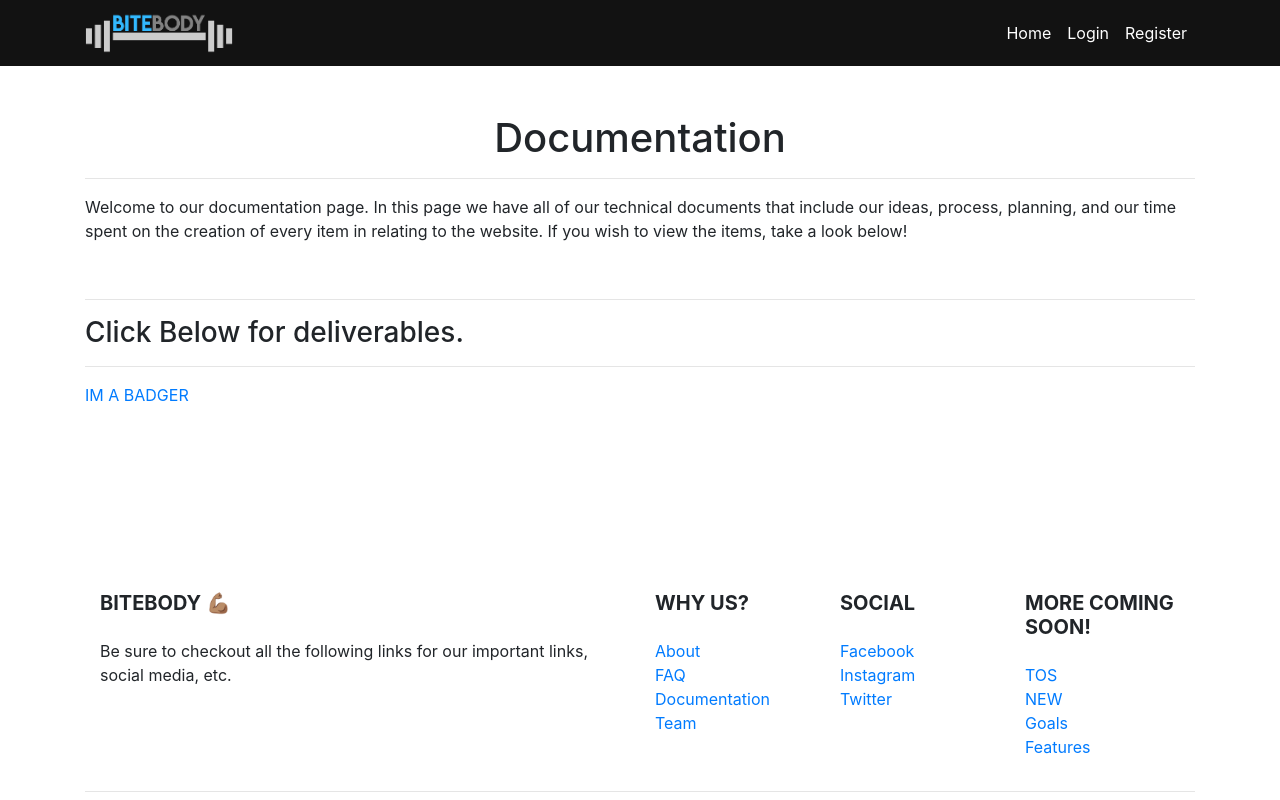
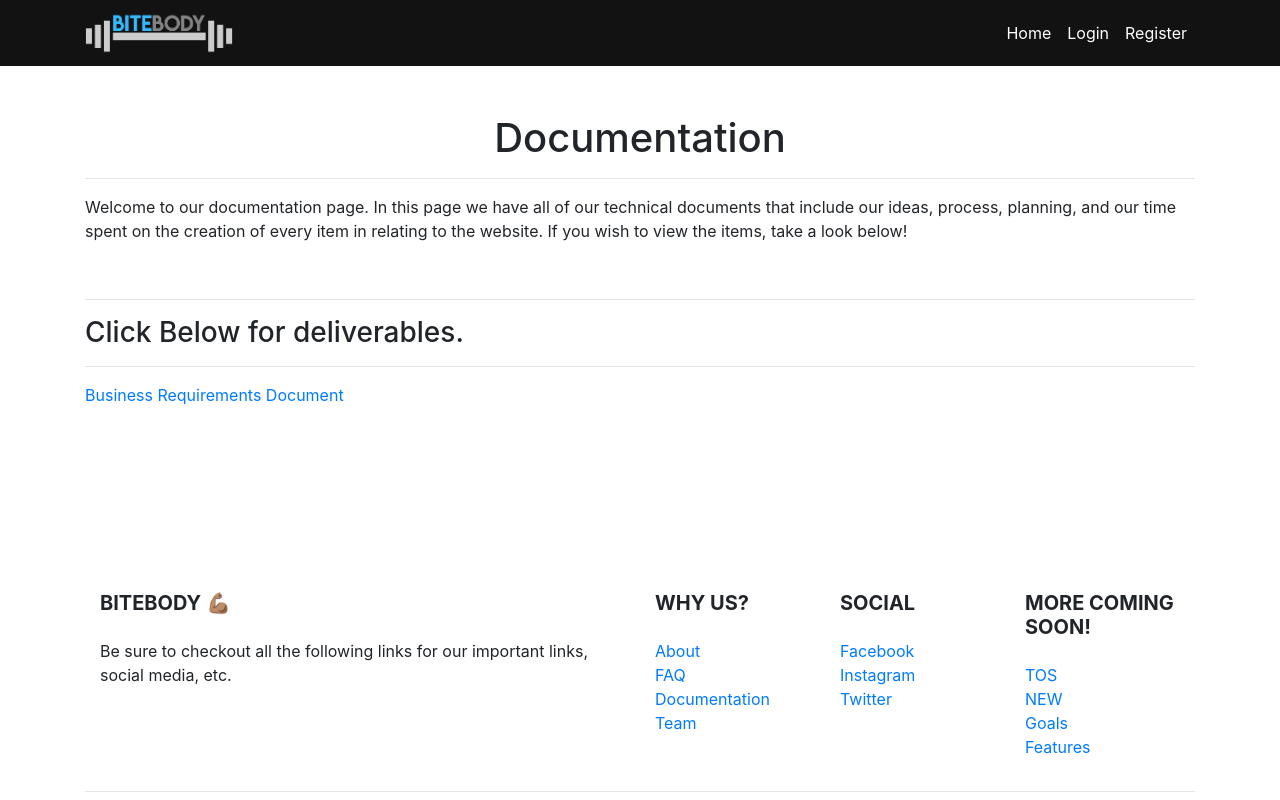
Before and after one commit to Bite-Body/bitebody-front-end, a React (Create React App) app: page /documentation in a window 1280 px wide. Shown: the top 800 px of the page. Built offline with nearby package versions, Linux system fonts and the light colour scheme.

Commit message:
Fixing link for documentation

```diff
--- a/src/components/FooterLinks/Documentation.js
+++ b/src/components/FooterLinks/Documentation.js
@@ -30,7 +30,7 @@ class Docu extends Component {
           <h3>Click Below for deliverables.</h3>
           <hr/>
          {//<a href={dd} >IM A BOT</a> <br/>
-          } <a href={brd} >IM A BADGER</a>
+          } <a href={brd} >Business Requirements Document</a>
 
 
 
```
